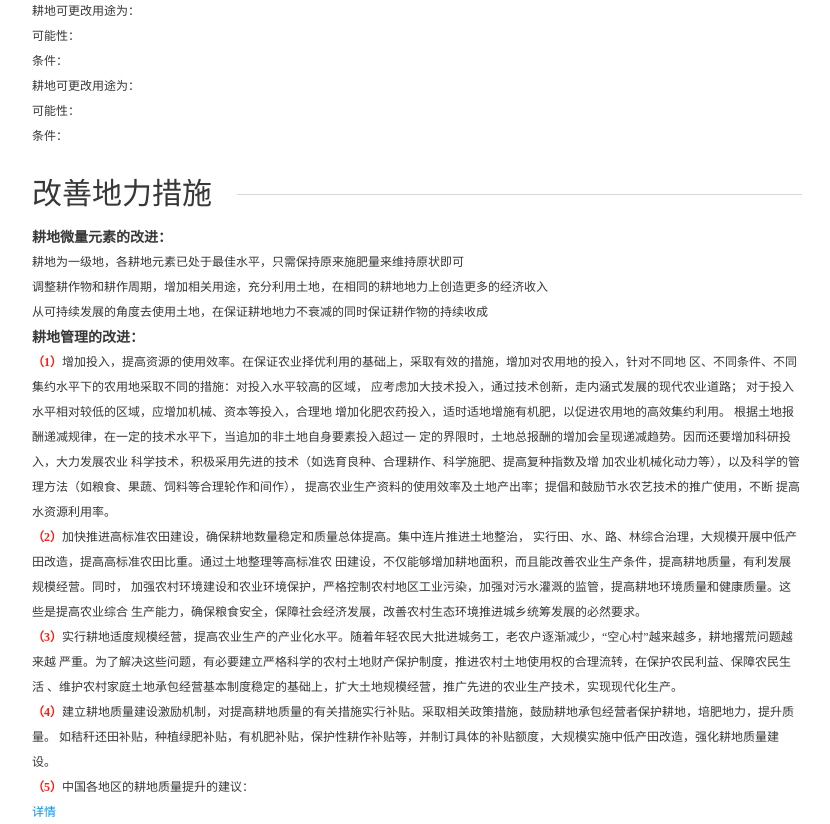
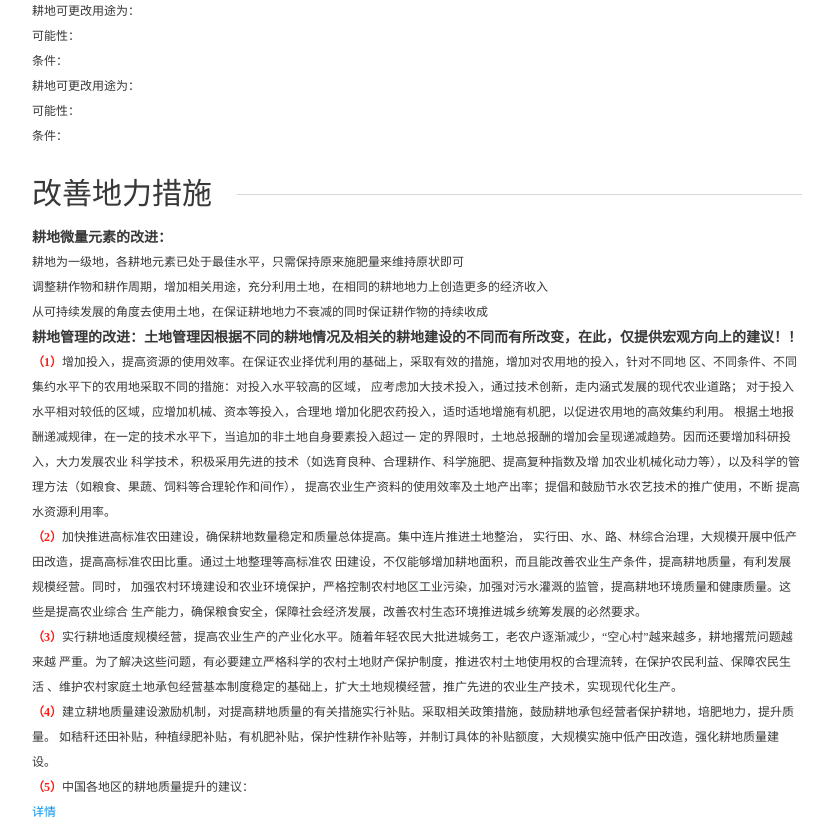
Before and after one commit to LearningByBo/The-Assessment-Of-Arability-Of-Land-System, a Django app: template code/templates/analyse-detail.html in a window 1280 px wide. Shown: the part 1347-2171 px from the top of the page, without its empty margins (108-938 px from the left). Run offline with Django 3.2, Linux system fonts and the light colour scheme; the template is opened without the code that fills it, so the values that code supplies are empty; parts of the project's set-up code (start-up, migrations or seed data) failed here and were passed over.

Commit message:
补充页面文字

```diff
--- a/code/templates/analyse-detail.html
+++ b/code/templates/analyse-detail.html
@@ -371,7 +371,7 @@
                                 <td>从可持续发展的角度去使用土地，在保证耕地地力不衰减的同时保证耕作物的持续收成</td>
                             </tr>
                             <tr>
-                                <td style="font-weight: bold;font-size: 14px;">耕地管理的改进：</td>
+                                <td style="font-weight: bold;font-size: 14px;">耕地管理的改进：土地管理因根据不同的耕地情况及相关的耕地建设的不同而有所改变，在此，仅提供宏观方向上的建议！！</td>
                             </tr>
                             <tr>
                                 <td><font style="color: #ff1b11;font-weight: bold">（1）</font>增加投入，提高资源的使用效率。在保证农业择优利用的基础上，采取有效的措施，增加对农用地的投入，针对不同地
```
